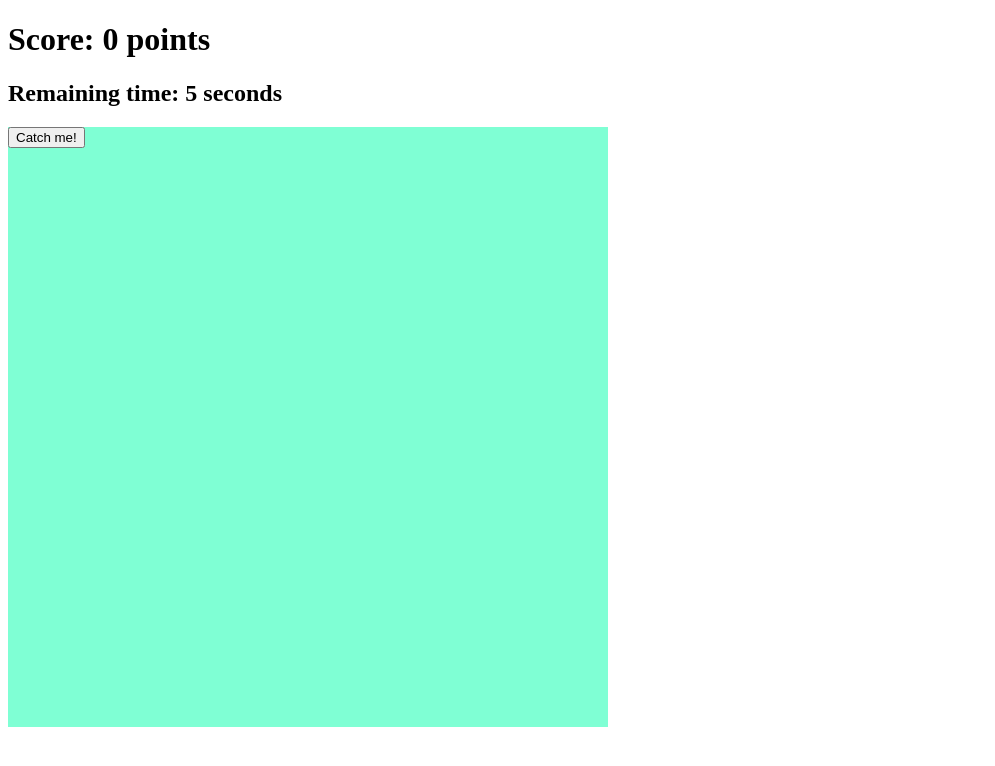
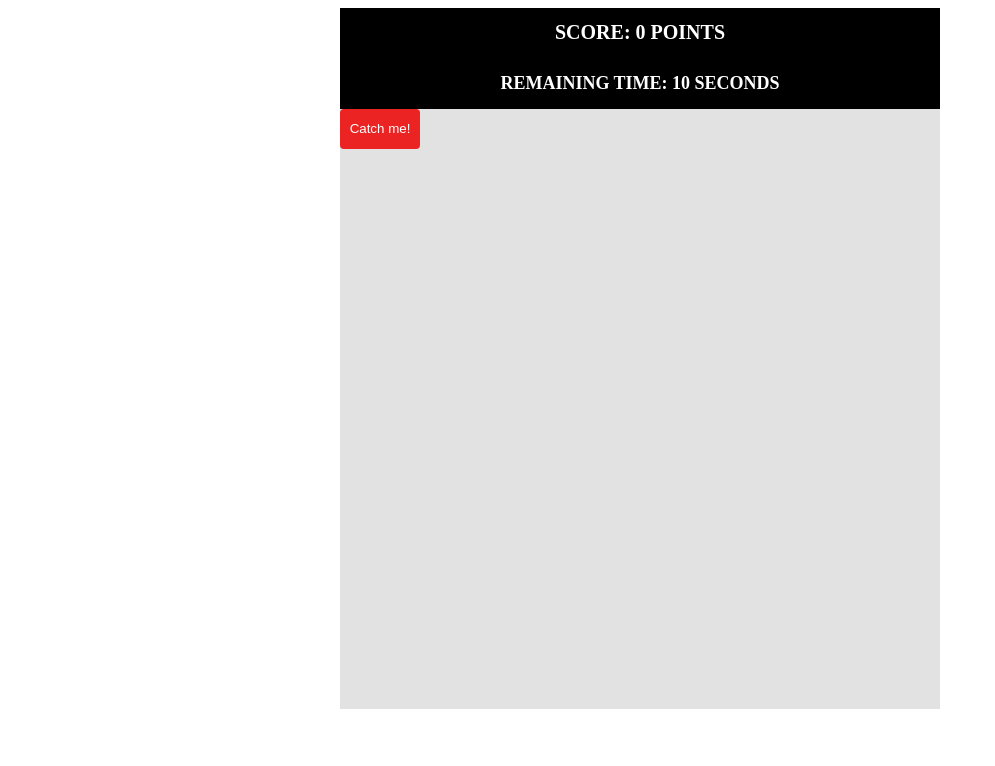
Before and after one commit to rafal-skiba/Clicker-game, a plain HTML site: page index.html in a window 1280 px wide. Shown: the whole page, without its empty margins (0-995 px from the left). Drawn offline with Linux system fonts and the light colour scheme.

Commit message:
game click - finished

```diff
--- a/index.html
+++ b/index.html
@@ -7,10 +7,45 @@
     <title>Document</title>
 
     <style>
+      body {
+        display: flex;
+        flex-direction: column;
+        justify-content: center;
+        align-items: center;
+      }
+
       #button-game {
-        background-color: aquamarine;
+        background-color: rgb(226, 226, 226);
         width: 600px;
         height: 600px;
+      }
+
+      #the-button {
+        height: 40px;
+        width: 80px;
+        border-radius: 4px;
+        background-color: rgb(235, 35, 35);
+        color: white;
+        border: none;
+      }
+
+      #info {
+        background-color: black;
+        color: white;
+        display: flex;
+        flex-direction: column;
+        align-items: center;
+        width: 600px;
+      }
+
+      #info h1 {
+        text-transform: uppercase;
+        font-size: 20px;
+      }
+
+      #info h2 {
+        text-transform: uppercase;
+        font-size: 18px;
       }
     </style>
   </head>
--- a/script.js
+++ b/script.js
@@ -11,23 +11,36 @@ function insertValue(value, placeID) {
     place.innerText = value;
 }
 
+let button = document.getElementById("the-button");
+let counter = 0;
+let timeLimit = 15;
 
 
-let button = document.getElementById("the-button");
-let counter = 0;
-let timeLimit = 10;
+button.addEventListener("click", function() {
 
-button.addEventListener("click", function() {
+
+
+
+
+
+
     counter++;
+
     let buttonWidth = button.offsetWidth;
     let buttonHeight = button.offsetHeight;
-    let leftRandom = getRandomNumber(0, button.parentElement.offsetWidth);
+    let leftRandom = getRandomNumber(80, button.parentElement.offsetWidth);
+    let topRandom = getRandomNumber(40, button.parentElement.offsetHeight);
 
-button.style.marginLeft = getNumberWithUnits(leftRandom - buttonWidth, "px");
+    button.style.marginLeft = getNumberWithUnits(leftRandom - buttonWidth, "px");
+    button.style.marginTop = getNumberWithUnits(topRandom - buttonHeight,"px");
+
+
     insertValue(counter, "score")
 
+
+
+
 } )
-
 
 
 let intervalID = setInterval(function () {
```
